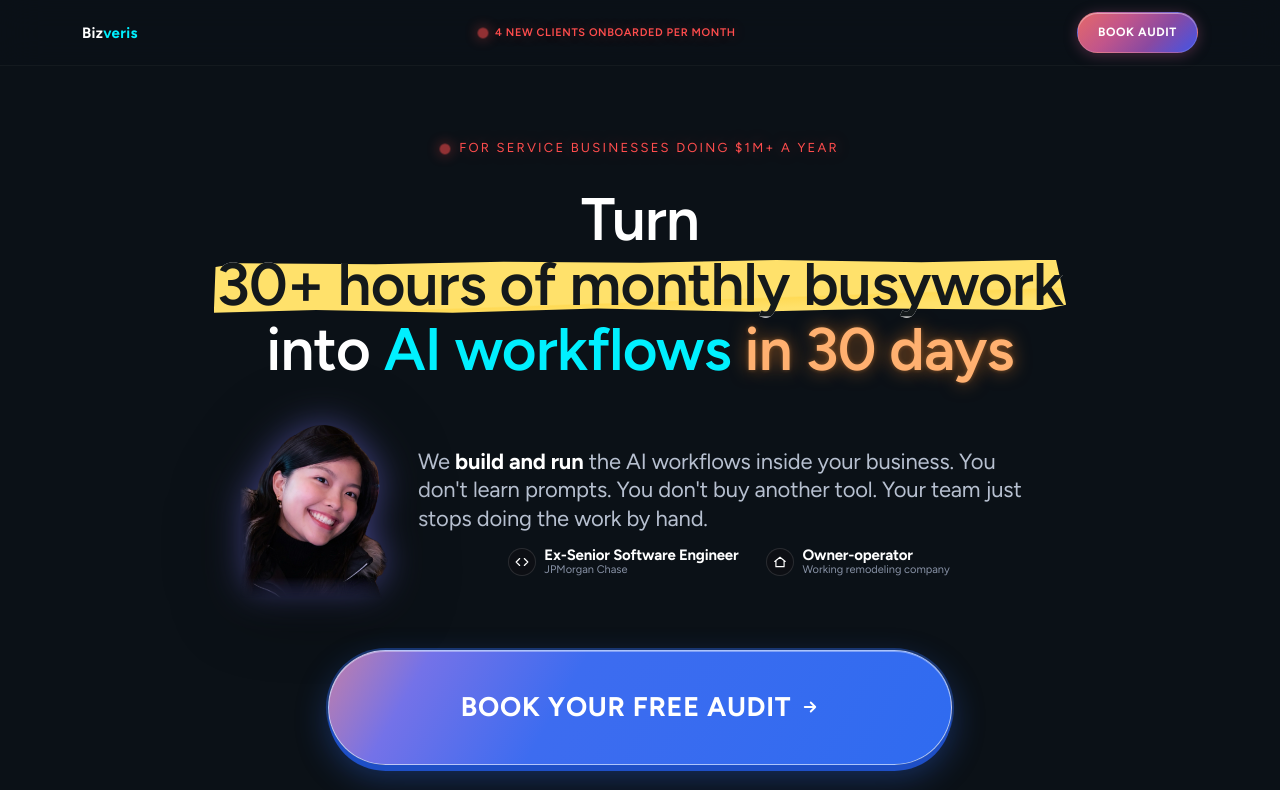
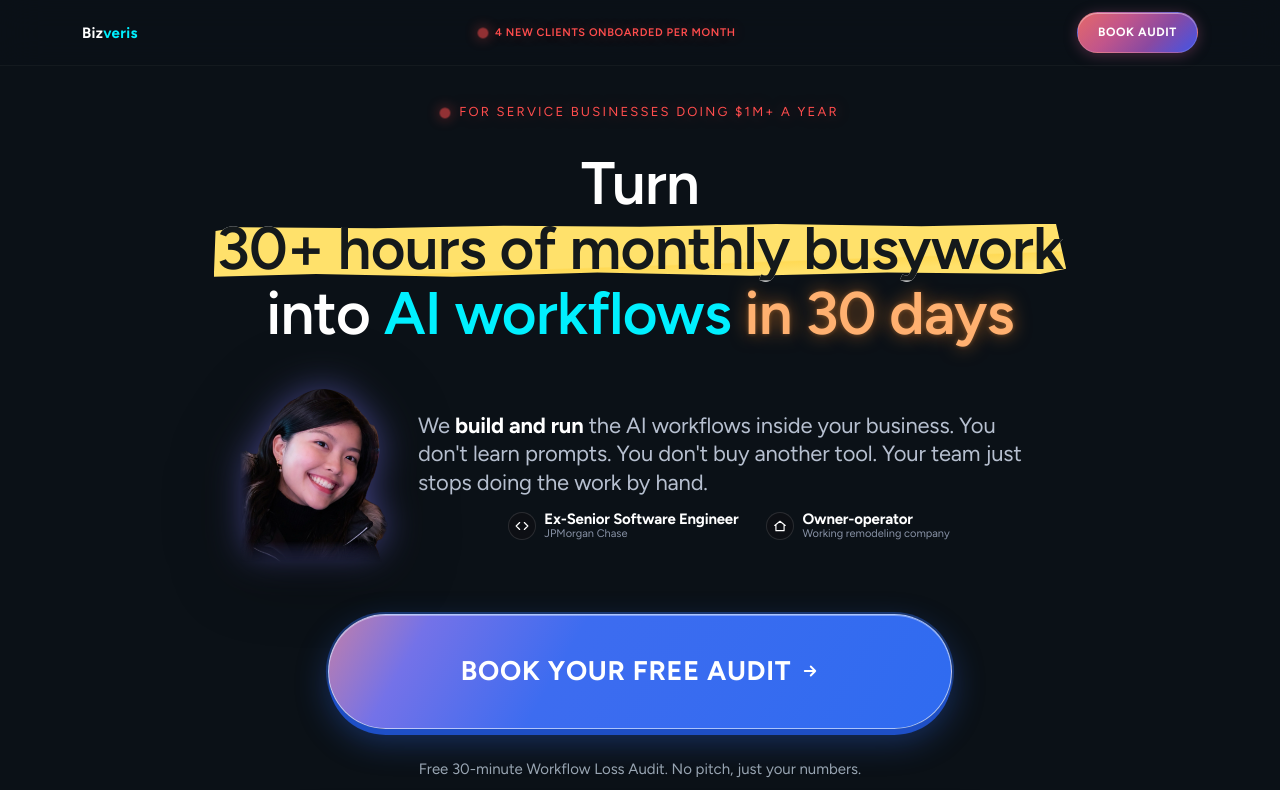
Before and after one commit to thuvo22/bizveris, a plain HTML site: page index.html in a window 1280 px wide. Shown: the top 790 px of the page. Drawn offline with Linux system fonts and the light colour scheme.

Commit message:
Tighten space above hero eyebrow
Co-Authored-By: Claude Opus 5.5 <noreply@anthropic.com>

```diff
--- a/index.html
+++ b/index.html
@@ -51,7 +51,7 @@
   .btn-sm:hover{transform:translateY(-1px);filter:brightness(1.08);box-shadow:inset 0 1px 0 hsla(0,0%,100%,.5),0 4px 18px rgba(193,85,139,.55)}
 
   /* hero */
-  header.hero{padding:48px 0 0;text-align:center}
+  header.hero{padding:20px 0 0;text-align:center}
   .eyebrow{display:flex;align-items:center;justify-content:center;flex-wrap:wrap;gap:10px;width:fit-content;margin:0 auto 24px;font-size:11px;font-weight:400;letter-spacing:.9px;color:var(--red);text-transform:uppercase;text-shadow:0 0 16px rgba(255,77,77,.4)}
   h1{font-size:clamp(34px,6vw,60px);font-weight:600;line-height:1.08;letter-spacing:-.8px;text-wrap:balance;max-width:min(1040px,94vw);margin:0 auto 44px}
   /* marker: yellow highlighter that sweeps in from the left */
@@ -197,7 +197,7 @@
   footer{text-align:center;padding:48px 0 40px;margin-top:80px;border-top:1px solid hsla(0,0%,100%,.04);font-size:11px;color:hsla(0,0%,100%,.35);line-height:1.8}
 
   @media (min-width:768px){
-    header.hero{padding-top:72px}
+    header.hero{padding-top:36px}
     .eyebrow{font-size:13px;letter-spacing:2.2px;margin-bottom:28px}
     section{margin-top:128px}
     .wrap{padding-left:max(32px,env(safe-area-inset-left,0px));padding-right:max(32px,env(safe-area-inset-right,0px))}
```
